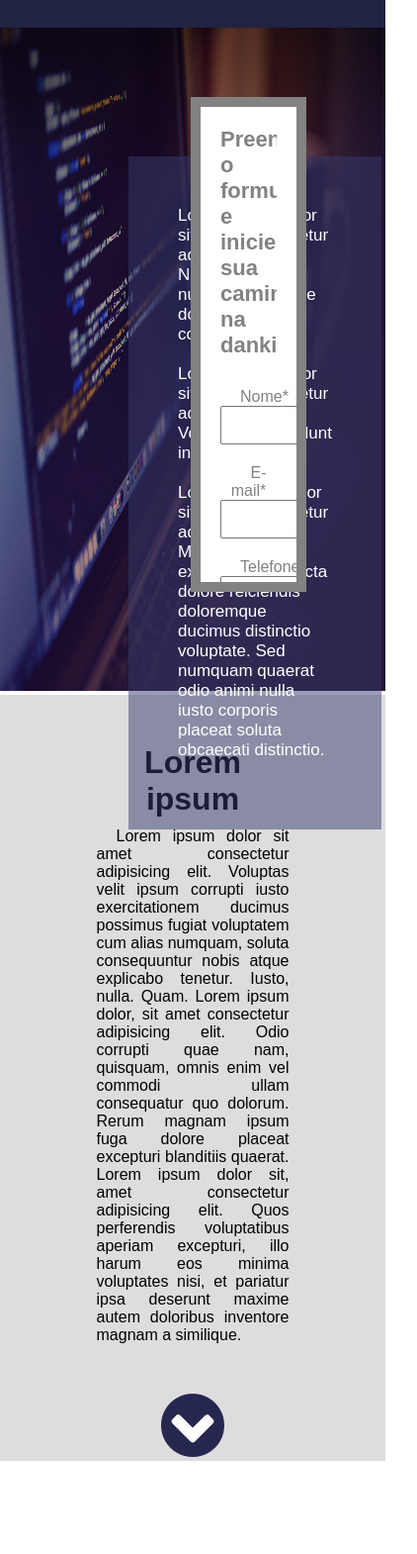
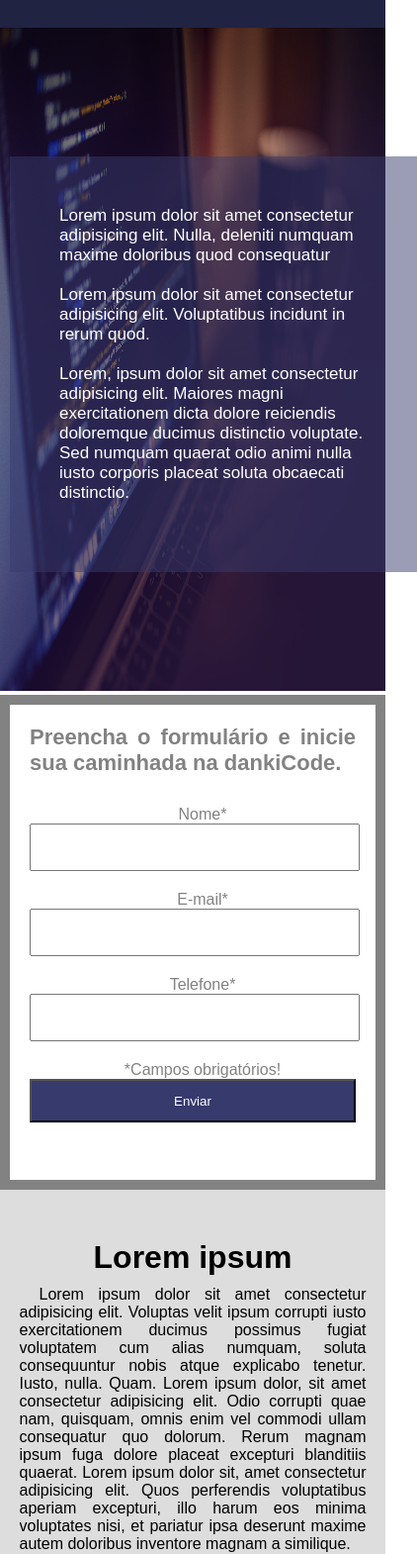
Before and after one commit to JSavioFreire/3-projeto-landpage, a plain HTML site: page index.html in a window 390 px wide. Shown: the part 52-1622 px from the top of the page at 99% size, 422 px wide, since content can reach past the window. Drawn offline with Linux system fonts and the light colour scheme.

Commit message:
agora, responsivo

```diff
--- a/css/style.css
+++ b/css/style.css
@@ -26,7 +26,7 @@ header img{
     /*Fundo*/
 
 #fundo #fotofundo{
-    width: 100vw;
+    width: 100%;
     height: 670px;
 }
 #textfundo{
@@ -72,13 +72,14 @@ header img{
 #divform form p{
     margin-top: 15px;
     text-align: left;
-    display: inline;
+    display:inline;
     margin-left: 20px;
 }
 #divform form input{
-    height: 35px;
-    width: 370px;
-    margin-bottom: 20px;
+    height: 10%;
+    width: 100%;
+    margin: 0 auto 20px auto ;
+
 }
 
 #divform form #bt{
@@ -94,6 +95,7 @@ header img{
 #fundo #textbaixo{
     background-color: var(--fundo);
     width: 100%;
+    margin: 0 auto;
     text-align: center;
 }
 #fundo p{
@@ -147,3 +149,44 @@ footer h2{
 footer p{
     font-size: 12px;
 }
+
+
+
+@media screen and (max-width: 1300px) {
+    #divform{
+        display: block;
+        position: inherit;
+        margin: auto;
+        width: 50%;
+
+    }
+
+
+}
+@media screen and (max-width: 850px) {
+    #textfundo{
+        width: 80%;
+        position: absolute;
+        top: 210px;
+        background-color: var(--transparente);
+        left: 10px;
+        padding: 50px;
+    }
+    #divform{
+        display: block;
+        position: inherit;
+        margin: auto;
+        width: 100%;
+
+    }
+    #textbaixo #textlorem{
+        width: 90%;
+    }
+    #aprenda h1{
+        margin-top: 50px;
+    }
+    #aprenda .explicacoes{
+        width: 100%;
+        margin: 0 auto;
+    }
+}
```
